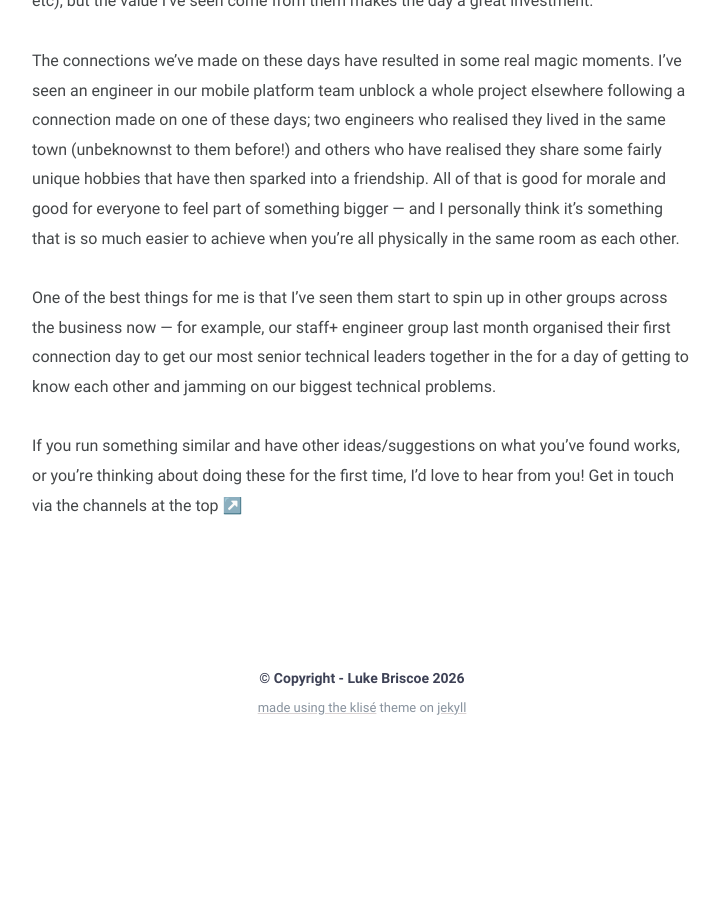
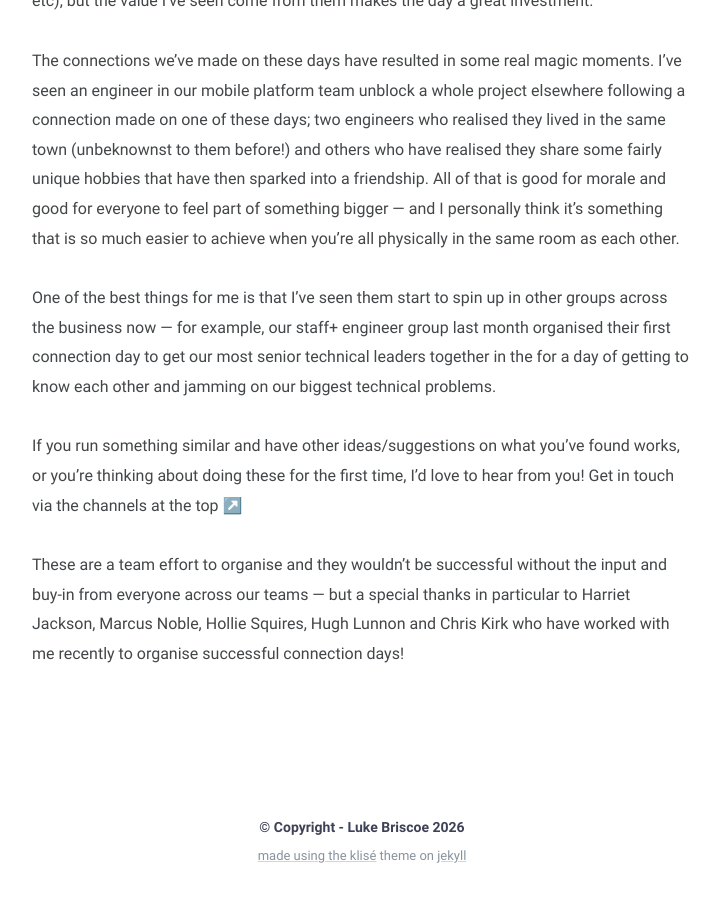
Before and after one commit to lukebriscoe/lukebriscoe.github.io, a Jekyll site: the page built from _posts/2026-02-22-connection-days.md, in a window 1280 px wide and 900 px high, scrolled down 2219 px. Shown: the whole window, without its empty margins (278-998 px from the left). Built offline with Jekyll 4.4.1, drawn with Linux system fonts in a browser that asks for light colours; before the commit the page ends 2971 px from its top, so only the background shows below that.

Commit message:
Update 2026-02-22-connection-days.md
Added thank yous!

```diff
--- a/_posts/2026-02-22-connection-days.md
+++ b/_posts/2026-02-22-connection-days.md
@@ -43,3 +43,5 @@ The connections we've made on these days have resulted in some real magic moment
 One of the best things for me is that I’ve seen them start to spin up in other groups across the business now — for example, our staff+ engineer group last month organised their first connection day to get our most senior technical leaders together in the for a day of getting to know each other and jamming on our biggest technical problems.
 
 If you run something similar and have other ideas/suggestions on what you've found works, or you're thinking about doing these for the first time, I'd love to hear from you! Get in touch via the channels at the top ↗️
+
+These are a team effort to organise and they wouldn't be successful without the input and buy-in from everyone across our teams — but a special thanks in particular to Harriet Jackson, Marcus Noble, Hollie Squires, Hugh Lunnon and Chris Kirk who have worked with me recently to organise successful connection days!
```
